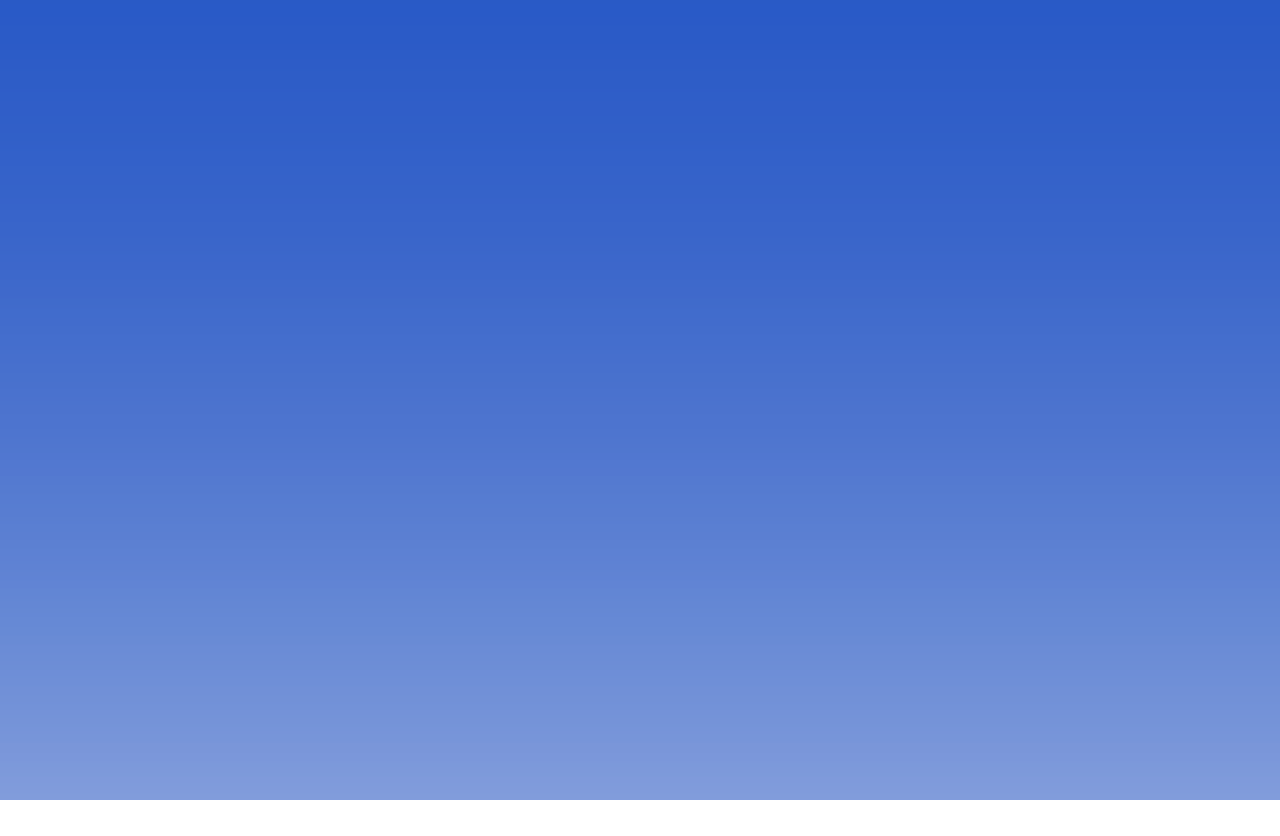
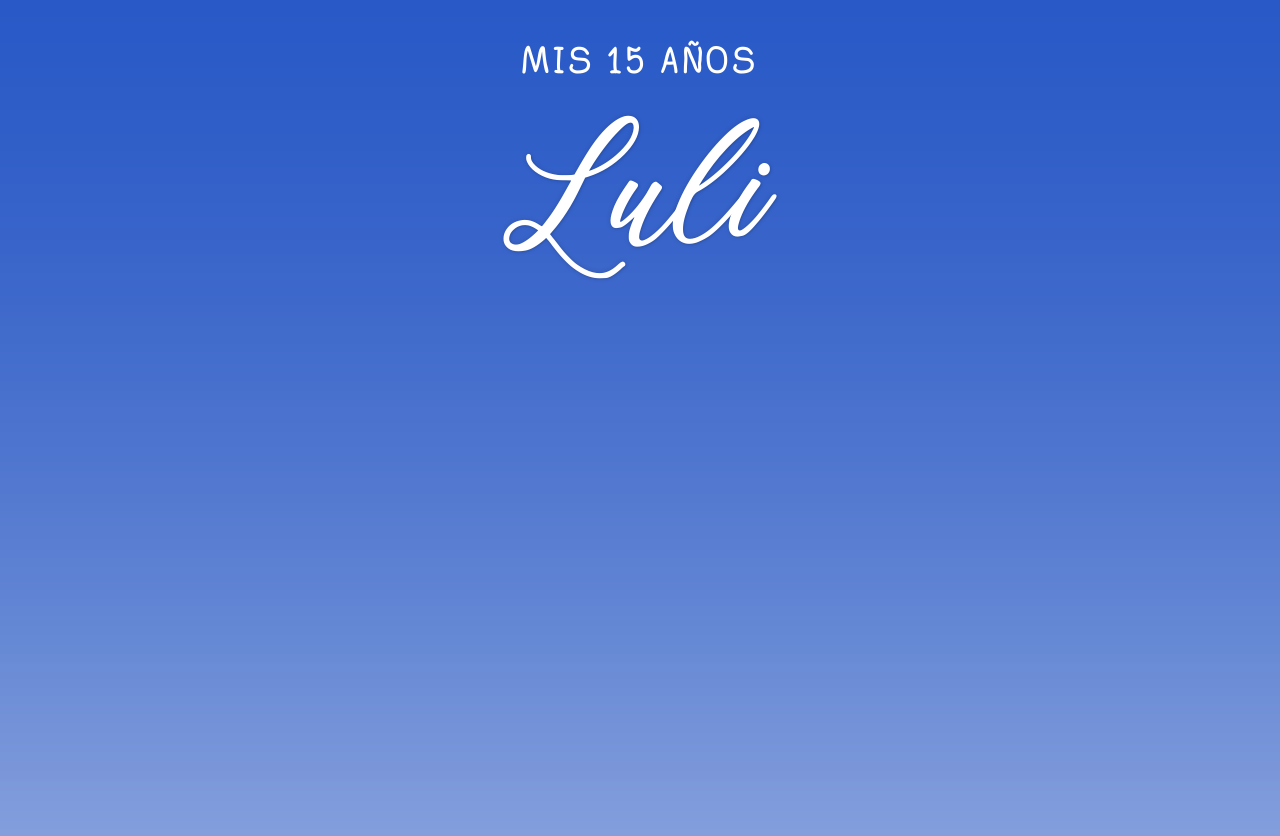
Before and after one commit to agustinaf90/TarjetitaLuli, a plain HTML site: page index.html in a window 1280 px wide. Before the commit the page ends 800 px from the top, so only its background shows below. Drawn offline with Linux system fonts and the light colour scheme.

Commit message:
comenzado

```diff
--- a/index.html
+++ b/index.html
@@ -8,6 +8,13 @@
     <link rel="stylesheet" href="styles.css" />
 </head>
 
-<body></body>
+<body>
+    <div class="TITULO1">
+        <h2>MIS 15 AÑOS</h2>
+    </div>
+    <div class="TITULO2">
+        <h1>Luli</h1>
+    </div>
+</body>
 
 </html>
--- a/styles.css
+++ b/styles.css
@@ -1,3 +1,41 @@
+@font-face {
+    font-family: Kailey;
+    src: url("Kailey Latief.ttf");
+}
+
+@font-face {
+    font-family: Escript LTItalic;
+    src: url("Escript LT Italic.ttf");
+}
+
+@font-face {
+    font-family: ArgentaBold;
+    src: url("Argenta Bold.ttf");
+}
+
+div.TITULO2 h1 {
+    font-family: Kailey;
+    font-size: 14rem;
+    color: rgb(255, 255, 255);
+    font-weight: 50;
+    text-shadow: 1px 1px 2px rgba(0, 0, 0, 0.1), 0 0 5px rgba(0, 0, 0, 0.15);
+    display: flex;
+    justify-content: center;
+    position: relative;
+    top: -160px;
+    /* sube */
+}
+
+div.TITULO1 h2 {
+    font-family: ArgentaBold;
+    font-size: 2.7rem;
+    display: flex;
+    justify-content: center;
+    color: rgb(255, 255, 255);
+    font-weight: 50;
+    letter-spacing: 3px;
+}
+
 body {
     background-image: url(img/fondotarjetita.png);
     background-size: cover;
```
Also changed, not shown: Argenta Bold.ttf (added), Escript LT Italic.ttf (added), Kailey Latief.ttf (added), 1 other file. Lines whose indentation alone changed are shown as unchanged.
